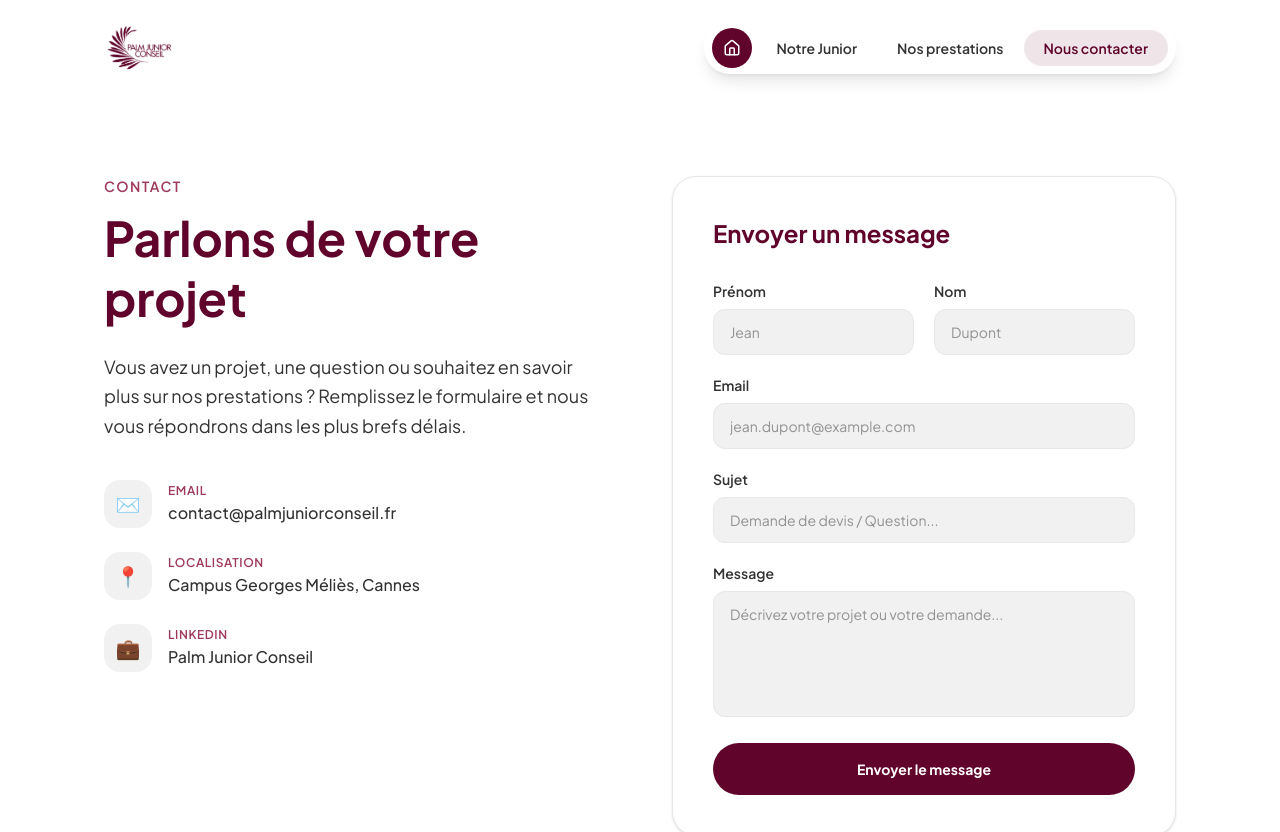
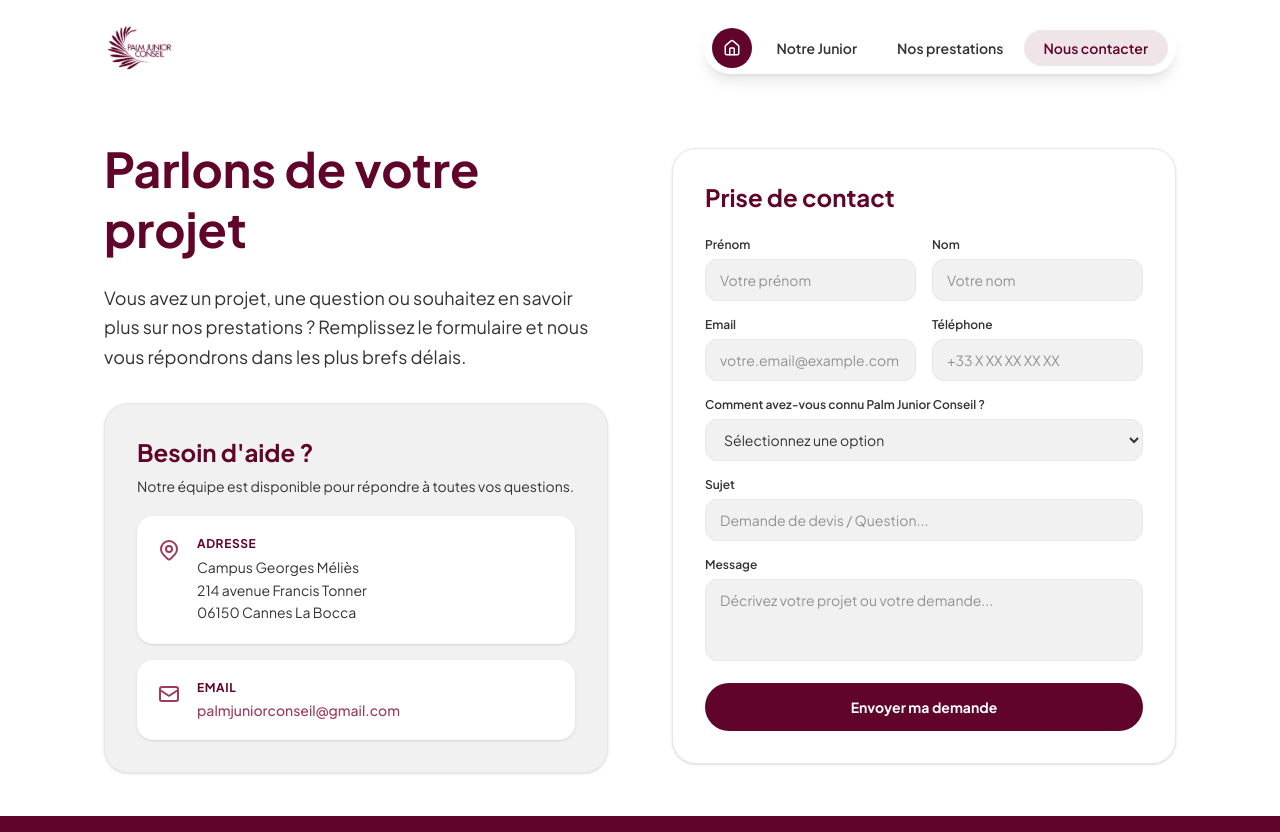
Before and after one commit to Stitchal/pjc-website, a Next.js app: page /nous-contacter in a window 1280 px wide. Shown: the top 832 px of the page. Built offline with nearby package versions, Linux system fonts and the light colour scheme.

Commit message:
enhance contacter page

```diff
--- a/app/nous-contacter/page.tsx
+++ b/app/nous-contacter/page.tsx
@@ -6,116 +6,203 @@ export const metadata: Metadata = {
 
 export default function NousContacterPage() {
   return (
-    <div className="section-wrapper py-20">
-      <div className="grid lg:grid-cols-2 gap-16 items-start">
+    <div className="section-wrapper py-6 lg:py-10 min-h-[calc(100vh-80px)] flex flex-col justify-center">
+      <div className="grid lg:grid-cols-2 gap-8 lg:gap-12 xl:gap-16 items-center">
         {/* Left: info */}
+        <div className="space-y-6 lg:space-y-8">
           <div>
-          <p className="text-sm font-semibold uppercase tracking-widest text-brand mb-3">Contact</p>
-          <h1 className="text-4xl md:text-5xl font-bold text-brand-dark mb-6 leading-tight">
+            <h1 className="text-3xl md:text-4xl lg:text-5xl font-bold text-brand-dark mb-4 lg:mb-6 leading-tight">
               Parlons de votre projet
             </h1>
-          <p className="text-lg text-gray-dark leading-relaxed mb-10">
+            <p className="text-base lg:text-lg text-gray-dark leading-relaxed">
               Vous avez un projet, une question ou souhaitez en savoir plus sur nos prestations ? Remplissez le formulaire et nous vous répondrons dans les plus brefs délais.
             </p>
+          </div>
 
-          <div className="space-y-6">
-            {[
-              { label: "Email", value: "contact@palmjuniorconseil.fr", icon: "✉️" },
-              { label: "Localisation", value: "Campus Georges Méliès, Cannes", icon: "📍" },
-              { label: "LinkedIn", value: "Palm Junior Conseil", icon: "💼" },
-            ].map(({ label, value, icon }) => (
-              <div key={label} className="flex items-center gap-4">
           <div
-                  className="flex-shrink-0 h-12 w-12 rounded-2xl flex items-center justify-center text-xl"
+            className="rounded-3xl border border-gray-200 p-6 lg:p-8 shadow-sm"
             style={{ backgroundColor: "var(--color-gray-light)" }}
           >
-                  {icon}
-                </div>
+            <h2 className="text-xl lg:text-2xl font-bold text-brand-dark mb-2">Besoin d'aide ?</h2>
+            <p className="text-gray-dark mb-5 text-sm">
+              Notre équipe est disponible pour répondre à toutes vos questions.
+            </p>
+
+            <div className="space-y-3.5 lg:space-y-4">
+              <div className="bg-white rounded-2xl p-4 lg:p-5 shadow-sm flex items-start gap-4">
+                <svg
+                  className="w-6 h-6 text-brand shrink-0 mt-0.5"
+                  fill="none"
+                  stroke="currentColor"
+                  viewBox="0 0 24 24"
+                  strokeWidth="2"
+                >
+                  <path
+                    strokeLinecap="round"
+                    strokeLinejoin="round"
+                    d="M17.657 16.657L13.414 20.9a1.998 1.998 0 01-2.827 0l-4.244-4.243a8 8 0 1111.314 0z"
+                  />
+                  <path
+                    strokeLinecap="round"
+                    strokeLinejoin="round"
+                    d="M15 11a3 3 0 11-6 0 3 3 0 016 0z"
+                  />
+                </svg>
                 <div>
-                  <p className="text-xs font-semibold uppercase tracking-wider text-brand mb-0.5">{label}</p>
-                  <p className="text-gray-dark font-medium">{value}</p>
+                  <p className="text-xs font-bold uppercase tracking-wider text-brand-dark mb-1">
+                    ADRESSE
+                  </p>
+                  <p className="text-gray-dark text-sm leading-relaxed">
+                    Campus Georges Méliès<br />
+                    214 avenue Francis Tonner<br />
+                    06150 Cannes La Bocca
+                  </p>
                 </div>
               </div>
-            ))}
+
+              <div className="bg-white rounded-2xl p-4 lg:p-5 shadow-sm flex items-start gap-4">
+                <svg
+                  className="w-6 h-6 text-brand shrink-0 mt-0.5"
+                  fill="none"
+                  stroke="currentColor"
+                  viewBox="0 0 24 24"
+                  strokeWidth="2"
+                >
+                  <path
+                    strokeLinecap="round"
+                    strokeLinejoin="round"
+                    d="M3 8l7.89 5.26a2 2 0 002.22 0L21 8M5 19h14a2 2 0 002-2V7a2 2 0 00-2-2H5a2 2 0 00-2 2v10a2 2 0 002 2z"
+                  />
+                </svg>
+                <div>
+                  <p className="text-xs font-bold uppercase tracking-wider text-brand-dark mb-1">
+                    EMAIL
+                  </p>
+                  <a
+                    href="mailto:palmjuniorconseil@gmail.com"
+                    className="text-brand hover:underline text-sm font-medium block"
+                  >
+                    palmjuniorconseil@gmail.com
+                  </a>
+                </div>
+              </div>
+            </div>
           </div>
         </div>
 
         {/* Right: form */}
-        <div className="rounded-3xl border border-gray-200 bg-white p-10 shadow-sm">
-          <h2 className="text-2xl font-bold text-brand-dark mb-8">Envoyer un message</h2>
-          <form className="space-y-5">
-            <div className="grid sm:grid-cols-2 gap-5">
+        <div className="rounded-3xl border border-gray-200 bg-white p-6 lg:p-8 shadow-sm">
+          <h2 className="text-xl lg:text-2xl font-bold text-brand-dark mb-5 lg:mb-6">Prise de contact</h2>
+          <form className="space-y-4">
+            <div className="grid sm:grid-cols-2 gap-4">
               <div>
-                <label className="block text-sm font-semibold text-gray-dark mb-2" htmlFor="prenom">
+                <label className="block text-xs font-semibold text-gray-dark mb-1.5" htmlFor="prenom">
                   Prénom
                 </label>
                 <input
                   id="prenom"
                   type="text"
-                  placeholder="Jean"
-                  className="w-full rounded-xl border border-gray-200 px-4 py-3 text-sm text-gray-dark outline-none transition-all focus:border-brand focus:ring-2"
+                  placeholder="Votre prénom"
+                  className="w-full rounded-xl border border-gray-200 px-3.5 py-2.5 text-sm text-gray-dark outline-none transition-all focus:border-brand"
                   style={{ backgroundColor: "var(--color-gray-light)" }}
                 />
               </div>
               <div>
-                <label className="block text-sm font-semibold text-gray-dark mb-2" htmlFor="nom">
+                <label className="block text-xs font-semibold text-gray-dark mb-1.5" htmlFor="nom">
                   Nom
                 </label>
                 <input
                   id="nom"
                   type="text"
-                  placeholder="Dupont"
-                  className="w-full rounded-xl border border-gray-200 px-4 py-3 text-sm text-gray-dark outline-none transition-all focus:border-brand"
+                  placeholder="Votre nom"
+                  className="w-full rounded-xl border border-gray-200 px-3.5 py-2.5 text-sm text-gray-dark outline-none transition-all focus:border-brand"
+                  style={{ backgroundColor: "var(--color-gray-light)" }}
+                />
+              </div>
+            </div>
+
+            <div className="grid sm:grid-cols-2 gap-4">
+              <div>
+                <label className="block text-xs font-semibold text-gray-dark mb-1.5" htmlFor="email">
+                  Email
+                </label>
+                <input
+                  id="email"
+                  type="email"
+                  placeholder="votre.email@example.com"
+                  className="w-full rounded-xl border border-gray-200 px-3.5 py-2.5 text-sm text-gray-dark outline-none transition-all focus:border-brand"
+                  style={{ backgroundColor: "var(--color-gray-light)" }}
+                />
+              </div>
+              <div>
+                <label className="block text-xs font-semibold text-gray-dark mb-1.5" htmlFor="telephone">
+                  Téléphone
+                </label>
+                <input
+                  id="telephone"
+                  type="tel"
+                  placeholder="+33 X XX XX XX XX"
+                  className="w-full rounded-xl border border-gray-200 px-3.5 py-2.5 text-sm text-gray-dark outline-none transition-all focus:border-brand"
                   style={{ backgroundColor: "var(--color-gray-light)" }}
                 />
               </div>
             </div>
 
             <div>
-              <label className="block text-sm font-semibold text-gray-dark mb-2" htmlFor="email">
-                Email
+              <label className="block text-xs font-semibold text-gray-dark mb-1.5" htmlFor="source">
+                Comment avez-vous connu Palm Junior Conseil ?
               </label>
-              <input
-                id="email"
-                type="email"
-                placeholder="jean.dupont@example.com"
-                className="w-full rounded-xl border border-gray-200 px-4 py-3 text-sm text-gray-dark outline-none transition-all focus:border-brand"
+              <select
+                id="source"
+                defaultValue=""
+                className="w-full rounded-xl border border-gray-200 px-3.5 py-2.5 text-sm text-gray-dark outline-none transition-all focus:border-brand"
                 style={{ backgroundColor: "var(--color-gray-light)" }}
-              />
+              >
+                <option value="" disabled>
+                  Sélectionnez une option
+                </option>
+                <option value="Recommandation">Recommandation</option>
+                <option value="Recherche Google">Recherche Google</option>
+                <option value="Réseaux sociaux">Réseaux sociaux</option>
+                <option value="Via le campus Georges Méliès">Via le campus Georges Méliès</option>
+                <option value="Événement / Salon">Événement / Salon</option>
+                <option value="Ancien client">Ancien client</option>
+                <option value="Autre">Autre</option>
+              </select>
             </div>
 
             <div>
-              <label className="block text-sm font-semibold text-gray-dark mb-2" htmlFor="sujet">
+              <label className="block text-xs font-semibold text-gray-dark mb-1.5" htmlFor="sujet">
                 Sujet
               </label>
               <input
                 id="sujet"
                 type="text"
                 placeholder="Demande de devis / Question..."
-                className="w-full rounded-xl border border-gray-200 px-4 py-3 text-sm text-gray-dark outline-none transition-all focus:border-brand"
+                className="w-full rounded-xl border border-gray-200 px-3.5 py-2.5 text-sm text-gray-dark outline-none transition-all focus:border-brand"
                 style={{ backgroundColor: "var(--color-gray-light)" }}
               />
             </div>
 
             <div>
-              <label className="block text-sm font-semibold text-gray-dark mb-2" htmlFor="message">
+              <label className="block text-xs font-semibold text-gray-dark mb-1.5" htmlFor="message">
                 Message
               </label>
               <textarea
                 id="message"
-                rows={5}
+                rows={3}
                 placeholder="Décrivez votre projet ou votre demande..."
-                className="w-full rounded-xl border border-gray-200 px-4 py-3 text-sm text-gray-dark outline-none transition-all focus:border-brand resize-none"
+                className="w-full rounded-xl border border-gray-200 px-3.5 py-2.5 text-sm text-gray-dark outline-none transition-all focus:border-brand resize-none"
                 style={{ backgroundColor: "var(--color-gray-light)" }}
               />
             </div>
 
             <button
               type="submit"
-              className="w-full rounded-full py-4 text-sm font-bold text-white transition-all hover:opacity-90 hover:shadow-md"
+              className="w-full rounded-full py-3.5 text-sm font-bold text-white transition-all hover:opacity-90 hover:shadow-md"
               style={{ backgroundColor: "var(--color-brand-dark)" }}
             >
-              Envoyer le message
+              Envoyer ma demande
             </button>
           </form>
         </div>
```
Lines whose indentation alone changed are shown as unchanged.
